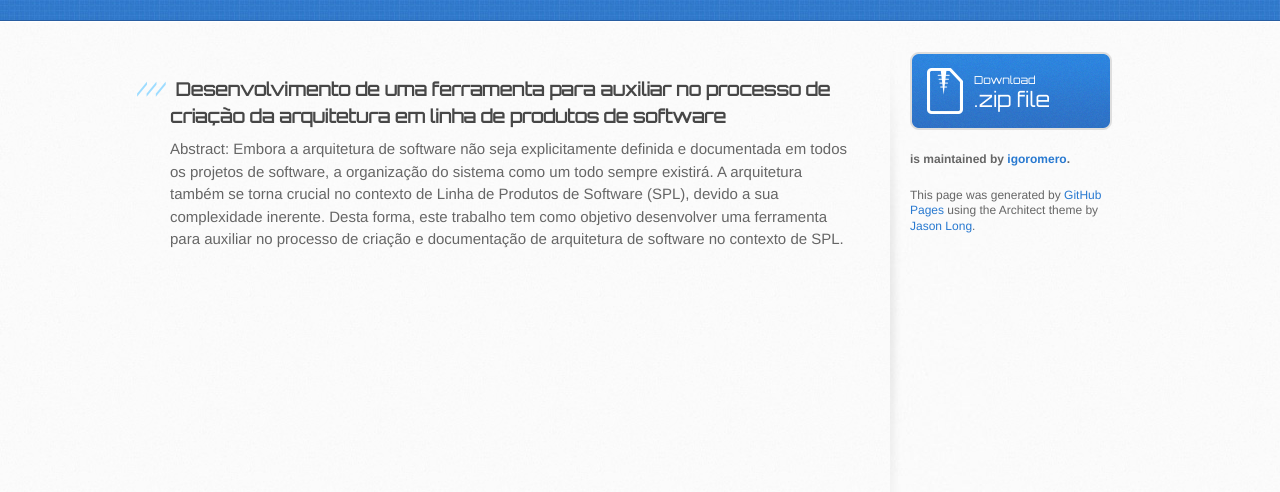
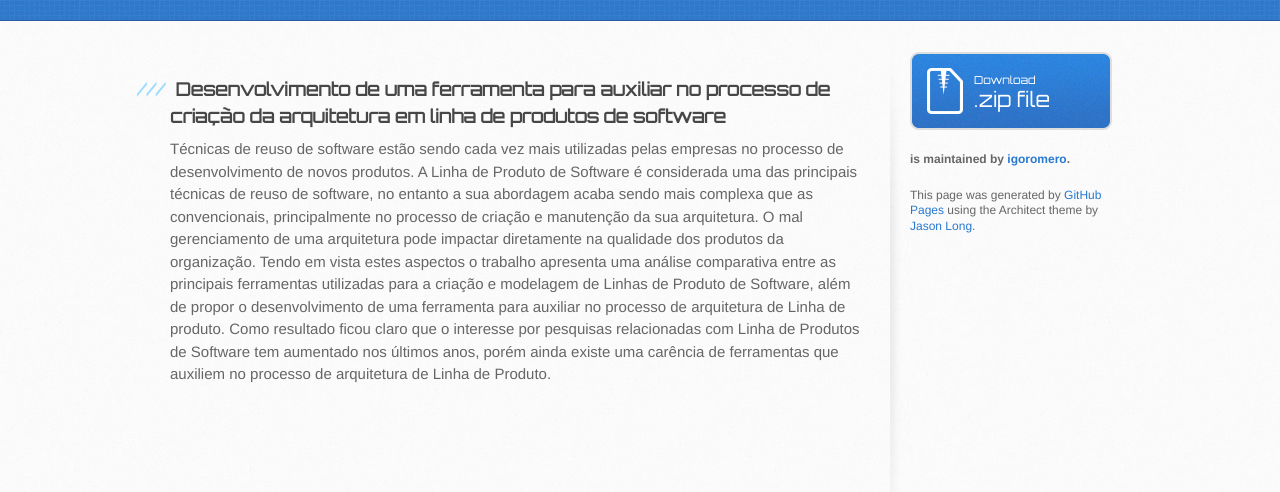
Before and after one commit to igoromero/projeto, a plain HTML site: page index.html in a window 1280 px wide. Shown: the part 180-672 px from the top of the page. Drawn offline with Linux system fonts and the light colour scheme.

Commit message:
Update index.html

```diff
--- a/index.html
+++ b/index.html
@@ -31,7 +31,7 @@
           <h3>
 <a id="welcome-to-github-pages" class="anchor" href="#welcome-to-github-pages" aria-hidden="true"><span class="octicon octicon-link"></span></a> Desenvolvimento de uma ferramenta para auxiliar no processo de criação da arquitetura em linha de produtos de software </h3>
 
-<p> Abstract: Embora a arquitetura de software não seja explicitamente definida e documentada em todos os projetos de software, a organização do sistema como um todo sempre existirá. A arquitetura também se torna crucial no contexto de Linha de Produtos de Software (SPL), devido a sua complexidade inerente. Desta forma, este trabalho tem como objetivo desenvolver uma ferramenta para auxiliar no processo de criação e documentação de arquitetura de software no contexto de SPL.</p>
+<p> Técnicas de reuso de software estão sendo cada vez mais utilizadas pelas empresas no processo de desenvolvimento de novos produtos.  A Linha de Produto de Software é considerada uma das principais técnicas de reuso de software, no entanto a sua abordagem acaba sendo mais complexa que as convencionais, principalmente no processo de criação e manutenção da sua arquitetura. O mal gerenciamento de uma arquitetura pode impactar diretamente na qualidade dos produtos da organização.  Tendo em vista estes aspectos o trabalho apresenta uma análise comparativa entre as principais ferramentas utilizadas para a criação e modelagem de Linhas de Produto de Software, além de propor o desenvolvimento de uma ferramenta para auxiliar no processo de arquitetura de Linha de produto. Como resultado ficou claro que o interesse por pesquisas relacionadas com Linha de Produtos de Software tem aumentado nos últimos anos, porém ainda existe uma carência de ferramentas que auxiliem no processo de arquitetura de Linha de Produto.</p>
 
         </section>
 
```
